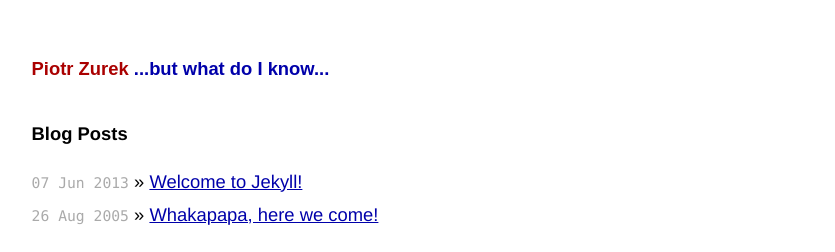
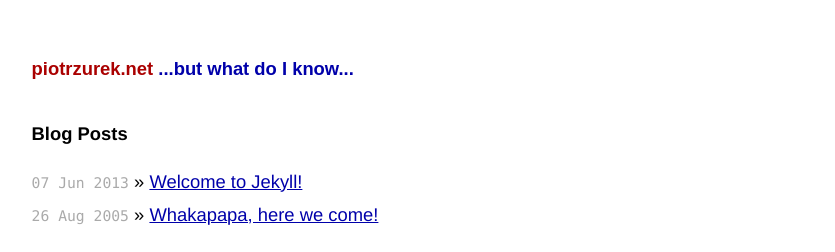
Before and after one commit to pzurek/piotrzurek.net, a Jekyll site: the page built from index.html, in a window 1280 px wide. Shown: the top 252 px of the page, without its empty margins (222-1057 px from the left). Built offline with Jekyll 4.4.1, drawn with Linux system fonts in a browser that asks for light colours.

Commit message:
interative fucking process

```diff
--- a/_config.yml
+++ b/_config.yml
@@ -1,2 +1,2 @@
-name: Piotr Zurek
+name: piotrzurek.net
 pygments: true
--- a/css/main.css
+++ b/css/main.css
@@ -75,6 +75,7 @@ ul.posts span {
 
 .site .header h1.title {
   font-family: "ff-enzo-web",sans-serif;
+  font-weight: 300;
   display: inline-block;
   margin-bottom: 2em;
 }
```
